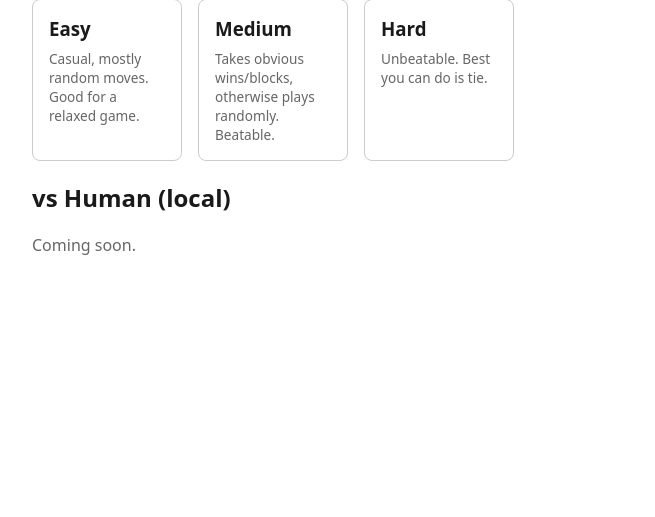
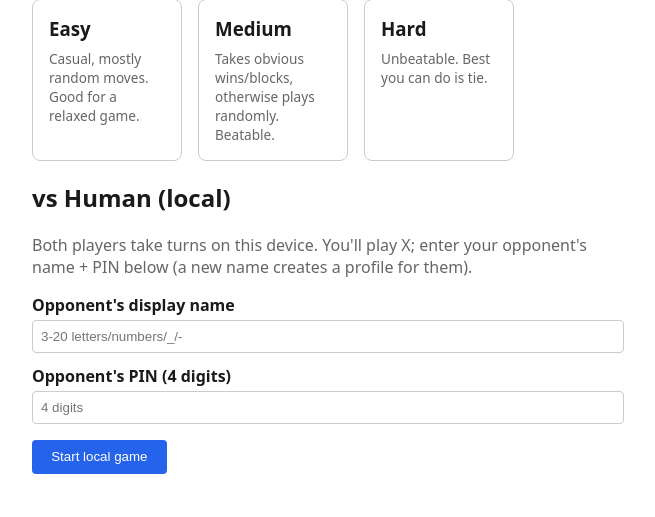
Before and after one commit to ElvisLee0725/tic-tac-toe-online, a FastAPI app: template app/templates/index.html in a window 1280 px wide. Shown: the part 283-800 px from the top of the page, without its empty margins (312-967 px from the left). Run offline with FastAPI, Linux system fonts and the light colour scheme; the template is opened without the code that fills it: most values are stand-ins (such as "Sample title", 1, 10 or a date in 2020).

Commit message:
Implement U5 (local human-vs-human)
POST /api/games mode="human": device owner (X, already signed in)
plays a second local player (O), identified via opponent name+PIN
using the same verification as sign-in. Wrong PIN rejects with no
game created; playing against your own profile is blocked.

Move handler generalized to apply moves for whichever mark's turn it
is (was hardcoded to X), and skips the AI-reply branch entirely for
human games -- both players alternate on the same screen.

Fixes a real bug in stats finalization: previously only X's
wins/losses/ties were ever incremented (harmless in AI mode, since the
AI has no profile, but would have silently dropped O's stats in
human-vs-human). Both participants now update correctly.

Independently re-verified via curl: full alternating game to an X
win with both sides' stats updated in one response, persistence
confirmed via a fresh sign-in as the O player, wrong-PIN rejection,
self-play rejection, and unauthenticated rejection.

This completes all 10 PRD user stories -- next step is a dedicated QA
pass before deployment.

```diff
--- a/app/games_api.py
+++ b/app/games_api.py
@@ -1,10 +1,9 @@
 """
 POST /api/games, POST /api/games/{id}/moves (DESIGN.md Section 4.2).
 
-Scope note (today's slice): only mode="ai", difficulty="easy" is wired
-up end to end. mode="human" and difficulty in {"medium","hard"} are
-rejected with a clear 400 rather than silently accepted -- deferred to
-a later slice, not forgotten.
+Both mode="ai" (Easy/Medium/Hard, server-computed AI reply within the
+move endpoint) and mode="human" (local same-device human-vs-human,
+FR-9/FR-10) are supported.
 
 In-progress game state lives in the in-memory `active_games` dict,
 keyed by a random UUIDv4 game_id, per DESIGN.md Section 1/4 -- this is
@@ -52,14 +51,22 @@ async def create_game(request: Request):
         body = {}
 
     mode = body.get("mode")
+
+    if mode == "ai":
+        return await _create_ai_game(request, body)
+    if mode == "human":
+        return await _create_human_game(request, body)
+
+    return JSONResponse(
+        {"error": "unsupported_mode", "message": "mode must be 'ai' or 'human'."},
+        status_code=400,
+    )
+
+
+async def _create_ai_game(request: Request, body: dict):
     difficulty = body.get("difficulty")
     guest = bool(body.get("guest", False))
 
-    if mode != "ai":
-        return JSONResponse(
-            {"error": "unsupported_mode", "message": "Only mode='ai' is supported right now."},
-            status_code=400,
-        )
     if difficulty not in ai.SUPPORTED_DIFFICULTIES:
         return JSONResponse(
             {
@@ -81,7 +88,7 @@ async def create_game(request: Request):
     game_id = str(uuid.uuid4())
     g = {
         "game_id": game_id,
-        "mode": mode,
+        "mode": "ai",
         "difficulty": difficulty,
         "board": game_rules.new_board(),
         "current_turn": "X",
@@ -95,10 +102,63 @@ async def create_game(request: Request):
     return JSONResponse(_game_public_view(g), status_code=201)
 
 
+async def _create_human_game(request: Request, body: dict):
+    """
+    vs Human (local), FR-9/FR-10. The device owner (X) must already be
+    signed in; the second local player (O) is identified by
+    opponent_name/opponent_pin in the request body, verified with the
+    same create-or-signin logic POST /api/session uses (auth.py) -- this
+    does NOT touch the browser's own session/cookie, X stays signed in
+    throughout.
+    """
+    x_profile = _signed_in_profile(request)
+    if x_profile is None:
+        return JSONResponse({"error": "not_signed_in"}, status_code=401)
+
+    try:
+        opponent_name = auth.validate_display_name(body.get("opponent_name"))
+        opponent_pin = auth.validate_pin(body.get("opponent_pin"))
+    except auth.ValidationError as e:
+        return JSONResponse({"error": "validation_error", "message": str(e)}, status_code=422)
+
+    try:
+        o_profile = auth.create_or_signin(opponent_name, opponent_pin)
+    except auth.WrongPinError:
+        return JSONResponse({"error": "opponent_signin_failed"}, status_code=401)
+
+    if o_profile["id"] == x_profile["id"]:
+        return JSONResponse(
+            {"error": "cannot_play_self", "message": "The second player must be a different profile."},
+            status_code=400,
+        )
+
+    game_id = str(uuid.uuid4())
+    g = {
+        "game_id": game_id,
+        "mode": "human",
+        "difficulty": None,
+        "board": game_rules.new_board(),
+        "current_turn": "X",
+        "status": "in_progress",
+        "x_profile_id": x_profile["id"],
+        "o_profile_id": o_profile["id"],
+        "x_display_name": x_profile["display_name"],
+        "o_display_name": o_profile["display_name"],
+    }
+    active_games[game_id] = g
+    return JSONResponse(_game_public_view(g), status_code=201)
+
+
 def _finalize_if_terminal(g: dict) -> Optional[dict]:
     """If the game just reached a terminal state, write the audit log +
-    increment profile counters (skipped for guest games), and drop the
-    game from active_games. Returns profile_updates dict or None."""
+    increment profile counters for every real participant (skipped
+    entirely for guest games, where x_profile_id is None), and drop the
+    game from active_games. Returns a profile_updates dict or None.
+
+    Handles both mode="ai" (o_profile_id is always None -- the AI has no
+    profile/stats) and mode="human" (o_profile_id is a real profile that
+    must get its own win/loss/tie increment too, per PRD Q8).
+    """
     status = game_rules.game_status(g["board"])
     g["status"] = status
     if status == "in_progress":
@@ -112,14 +172,27 @@ def _finalize_if_terminal(g: dict) -> Optional[dict]:
                VALUES (?, ?, ?, ?, ?)""",
             (g["mode"], g["difficulty"], g["x_profile_id"], g["o_profile_id"], result),
         )
+
+        def _bump(profile_id: int, column: str):
+            db.execute(f"UPDATE profiles SET {column} = {column} + 1 WHERE id = ?", (profile_id,))
+
         if status == "tie":
-            db.execute("UPDATE profiles SET ties = ties + 1 WHERE id = ?", (g["x_profile_id"],))
+            _bump(g["x_profile_id"], "ties")
         elif status == "x_won":
-            db.execute("UPDATE profiles SET wins = wins + 1 WHERE id = ?", (g["x_profile_id"],))
-        else:  # o_won -- AI beat the human (won't happen on Easy in practice, but handled)
-            db.execute("UPDATE profiles SET losses = losses + 1 WHERE id = ?", (g["x_profile_id"],))
-        updated = auth.get_profile_by_id(g["x_profile_id"])
-        profile_updates = {"x": auth.profile_to_dict(updated)}
+            _bump(g["x_profile_id"], "wins")
+        else:  # o_won
+            _bump(g["x_profile_id"], "losses")
+
+        profile_updates = {"x": auth.profile_to_dict(auth.get_profile_by_id(g["x_profile_id"]))}
+
+        if g["o_profile_id"] is not None:
+            if status == "tie":
+                _bump(g["o_profile_id"], "ties")
+            elif status == "o_won":
+                _bump(g["o_profile_id"], "wins")
+            else:  # x_won
+                _bump(g["o_profile_id"], "losses")
+            profile_updates["o"] = auth.profile_to_dict(auth.get_profile_by_id(g["o_profile_id"]))
 
     active_games.pop(g["game_id"], None)
     return profile_updates
@@ -139,23 +212,27 @@ async def make_move(game_id: str, request: Request):
         return JSONResponse({"error": "invalid_json"}, status_code=422)
 
     cell = body.get("cell")
-    if g["current_turn"] != "X":
-        return JSONResponse({"error": "not_your_turn"}, status_code=409)
+    mover_mark = g["current_turn"]
     if not game_rules.is_legal_move(g["board"], cell if isinstance(cell, int) else -1):
         return JSONResponse({"error": "illegal_move"}, status_code=400)
 
-    g["board"] = game_rules.apply_move(g["board"], cell, "X")
+    g["board"] = game_rules.apply_move(g["board"], cell, mover_mark)
     ai_move_info = None
     profile_updates = _finalize_if_terminal(g)
 
     if g["status"] == "in_progress":
-        g["current_turn"] = "O"
-        ai_cell = ai.select_move(g["board"], "O", g["difficulty"])
-        g["board"] = game_rules.apply_move(g["board"], ai_cell, "O")
-        ai_move_info = {"cell": ai_cell}
-        profile_updates = _finalize_if_terminal(g)
-        if g["status"] == "in_progress":
-            g["current_turn"] = "X"
+        g["current_turn"] = game_rules.other_mark(mover_mark)
+
+        if g["mode"] == "ai" and g["current_turn"] == "O":
+            ai_cell = ai.select_move(g["board"], "O", g["difficulty"])
+            g["board"] = game_rules.apply_move(g["board"], ai_cell, "O")
+            ai_move_info = {"cell": ai_cell}
+            profile_updates = _finalize_if_terminal(g)
+            if g["status"] == "in_progress":
+                g["current_turn"] = "X"
+        # mode == "human": no auto-response, it's the other local
+        # player's turn on the same screen -- just leave current_turn
+        # flipped and return.
 
     status = g["status"]
     winner_mark = {"x_won": "X", "o_won": "O"}.get(status)
--- /dev/null
+++ b/app/static/js/human_start.js
@@ -0,0 +1,56 @@
+// Starts a local vs-Human game (FR-9/FR-10). The signed-in device owner
+// is X; the opponent (O) is verified by name+PIN via POST /api/games
+// itself (reusing the same create-or-signin logic as /api/session,
+// server-side). On success we stash the created game's initial state in
+// sessionStorage and navigate to /game?mode=human -- this keeps the
+// opponent's PIN out of the URL/browser history (no GET resync endpoint
+// exists yet, so board.js picks its starting state up from here instead
+// of re-fetching it).
+(function () {
+    const form = document.getElementById("human-form");
+    if (!form) return;
+    const errorEl = document.getElementById("human-error");
+
+    form.addEventListener("submit", async function (evt) {
+        evt.preventDefault();
+        errorEl.hidden = true;
+
+        const opponent_name = document.getElementById("opponent_name").value.trim();
+        const opponent_pin = document.getElementById("opponent_pin").value.trim();
+
+        try {
+            const res = await fetch("/api/games", {
+                method: "POST",
+                headers: { "Content-Type": "application/json" },
+                body: JSON.stringify({ mode: "human", opponent_name, opponent_pin }),
+            });
+            const data = await res.json();
+            if (res.ok) {
+                sessionStorage.setItem("ttt_pending_game", JSON.stringify(data));
+                window.location.href = "/game?mode=human";
+                return;
+            }
+            errorEl.textContent = describeError(data);
+            errorEl.hidden = false;
+        } catch (err) {
+            errorEl.textContent = "Something went wrong. Please try again.";
+            errorEl.hidden = false;
+        }
+    });
+
+    function describeError(data) {
+        if (data.error === "opponent_signin_failed") {
+            return "That name is taken -- ask your opponent for the correct PIN.";
+        }
+        if (data.error === "cannot_play_self") {
+            return "Enter a different player as your opponent.";
+        }
+        if (data.error === "validation_error") {
+            return data.message || "Please check the opponent's name and PIN.";
+        }
+        if (data.error === "not_signed_in") {
+            return "You need to be signed in to start a local game.";
+        }
+        return data.message || "Could not start the game.";
+    }
+})();
--- a/app/templates/index.html
+++ b/app/templates/index.html
@@ -27,5 +27,23 @@
 </div>
 
 <h2>vs Human (local)</h2>
-<p class="muted">Coming soon.</p>
+{% if profile %}
+<p class="muted">Both players take turns on this device. You'll play X; enter your opponent's name + PIN below (a new name creates a profile for them).</p>
+<form id="human-form">
+    <label for="opponent_name">Opponent's display name</label>
+    <input type="text" id="opponent_name" name="opponent_name" maxlength="20"
+           pattern="[A-Za-z0-9_-]{3,20}" required
+           placeholder="3-20 letters/numbers/_/-">
+
+    <label for="opponent_pin">Opponent's PIN (4 digits)</label>
+    <input type="password" id="opponent_pin" name="opponent_pin" maxlength="4" inputmode="numeric"
+           pattern="\d{4}" required placeholder="4 digits">
+
+    <button type="submit">Start local game</button>
+    <p id="human-error" class="error" hidden></p>
+</form>
+<script src="/static/js/human_start.js"></script>
+{% else %}
+<p class="muted"><a href="/signin">Sign in</a> to play vs Human (local) -- both players need a profile.</p>
+{% endif %}
 {% endblock %}
```
Also changed, not shown: app/static/js/board.js (+64 -14 lines).
